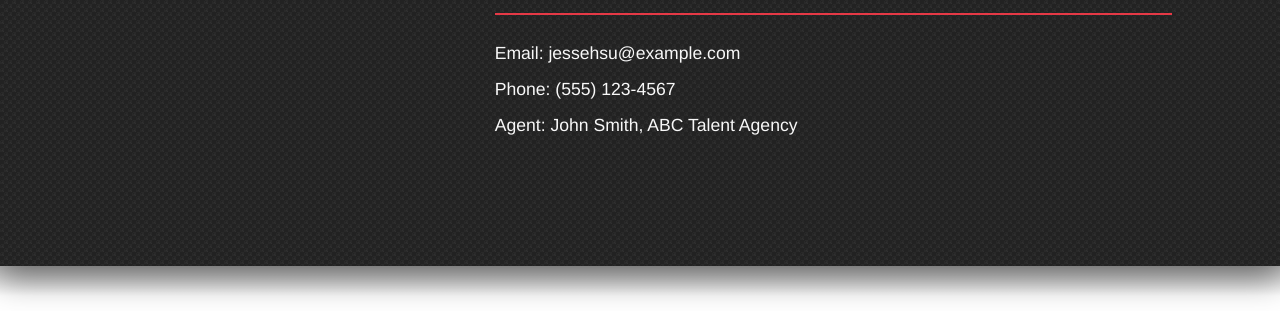
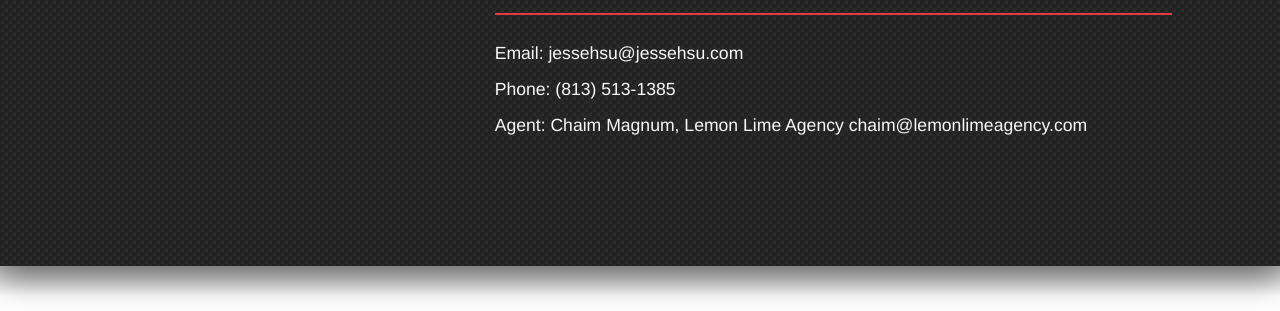
Before and after one commit to luckyruby/acting.jessehsu.com, a plain HTML site: page index.html in a window 1280 px wide. Shown: the part 184-495 px from the top of the page. Drawn offline with Linux system fonts and the light colour scheme.

Commit message:
Updated contact info

```diff
--- a/index.html
+++ b/index.html
@@ -383,9 +383,9 @@
                     <h1><a href="#about" style="color: var(--light-text); text-decoration: none;">JESSE HSU</a></h1>
                     <div class="hero-divider"></div>
                     <div class="hero-contact">
-                        <p>Email: jessehsu@example.com</p>
-                        <p>Phone: (555) 123-4567</p>
-                        <p>Agent: John Smith, ABC Talent Agency</p>
+                        <p>Email: jessehsu@jessehsu.com</p>
+                        <p>Phone: (813) 513-1385</p>
+                        <p>Agent: Chaim Magnum, Lemon Lime Agency chaim@lemonlimeagency.com</p>
                     </div>
                 </div>
             </div>
```
